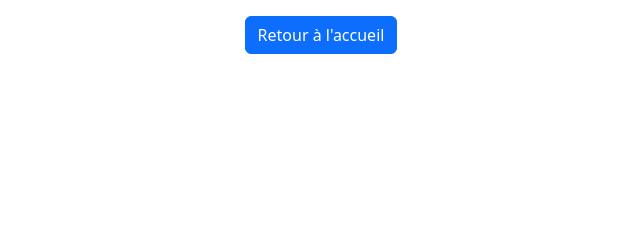
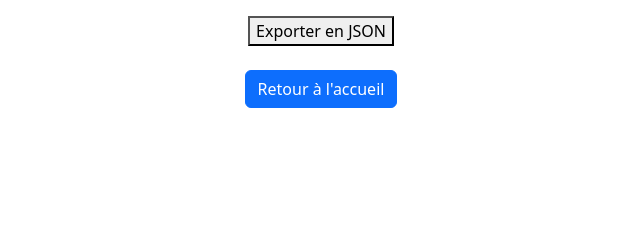
Before and after one commit to VEli0t/M1-Info-Projet-CAPI, a Flask app: page /results in a window 1280 px wide. Shown: the part 282-522 px from the top of the page, without its empty margins (319-959 px from the left). Run offline with Flask 3, Linux system fonts and the light colour scheme.

Commit message:
US17 - export resultat

```diff
--- a/app.py
+++ b/app.py
@@ -2,6 +2,7 @@ import os
 import json
 from flask import Flask, render_template, request, redirect, url_for, jsonify, session, make_response, send_file
 from models.game import valider_vote
+from io import BytesIO
 
 app = Flask(__name__)
 app.secret_key = 'azerty'  # Nécessaire pour utiliser les sessions
@@ -277,6 +278,32 @@ def results():
     results = session.get('results', {})
     return render_template('results.html', results=results)
 
+@app.route('/export_results', methods=['GET'])
+def export_results():
+    """
+    @brief Exporte les résultats finaux (backlog avec estimations) au format JSON.
+
+    @return Fichier JSON téléchargeable contenant les fonctionnalités et leurs estimations.
+    """
+    # Vérifier que les résultats existent dans la session
+    results = session.get('results', {})
+    if not results:
+        return jsonify({"error": "Aucun résultat à exporter."}), 400
+
+    # Créer le contenu du fichier JSON
+    backlog_data = {"backlog": results}
+    json_content = json.dumps(backlog_data, indent=4)
+
+    # Créer un fichier JSON téléchargeable en mémoire
+    buffer = BytesIO()
+    buffer.write(json_content.encode('utf-8'))
+    buffer.seek(0)
+
+    return send_file(buffer,
+                     as_attachment=True,
+                     download_name='backlog_results.json',
+                     mimetype='application/json')
+
 if __name__ == '__main__':
     """
     @brief Point d'entrée de l'application Flask.
--- a/templates/results.html
+++ b/templates/results.html
@@ -25,6 +25,10 @@
             {% endfor %}
         </tbody>
     </table>
+    <form action="/export_results" method="get">
+        <button type="submit">Exporter en JSON</button>
+    </form>
+    <br>
     <a href="{{ url_for('home') }}" class="btn btn-primary">Retour à l'accueil</a>
 </div>
 
```
Also changed, not shown: tests/test_app.py (+23 -0 lines).
